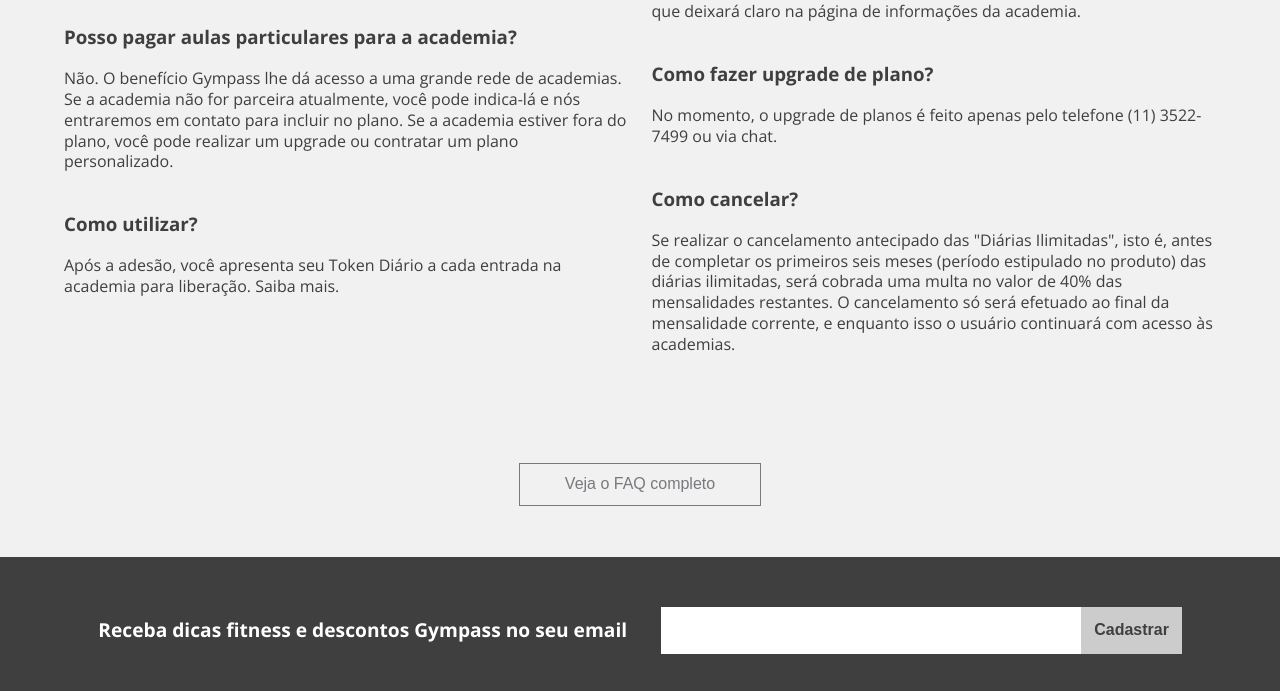
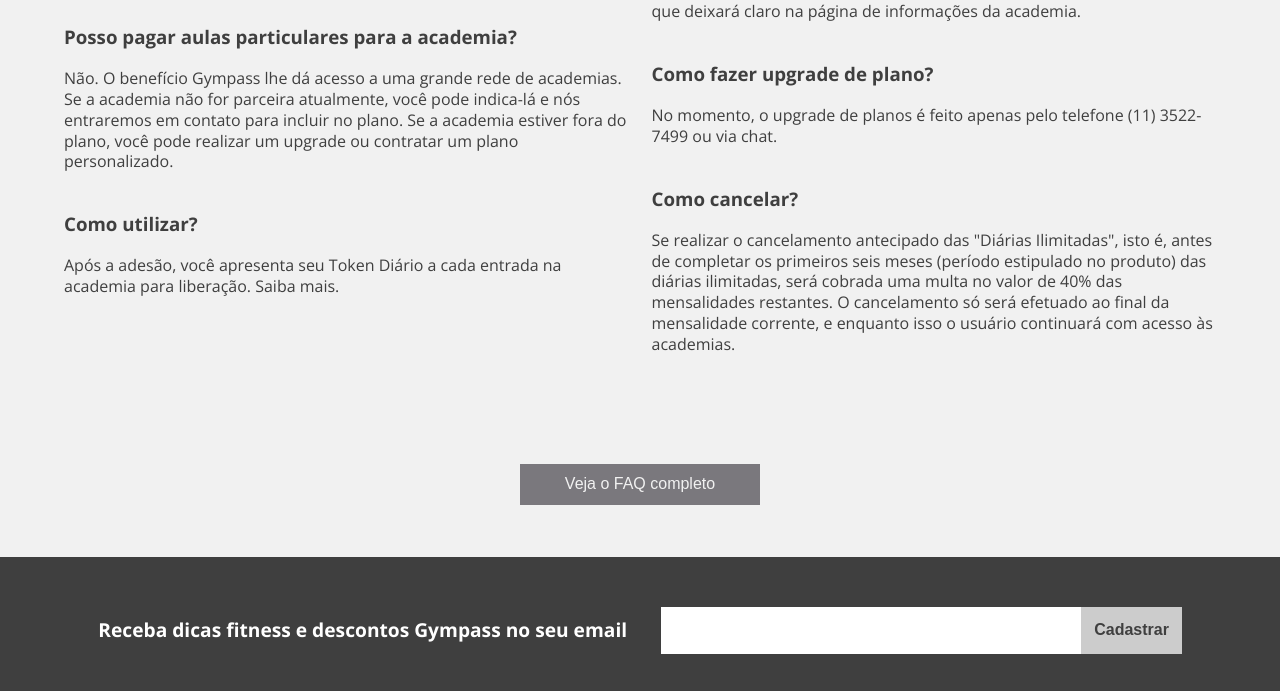
Before and after one commit to gnofoente/gym-layout, a website built with webpack: page index.html in a window 1280 px wide. In both pictures the pointer is over the button "Veja o FAQ completo". Shown: the part 1845-2536 px from the top of the page. Built offline with nearby package versions, Linux system fonts and the light colour scheme; files whose address does not match are found by name.

Commit message:
More visual effects on buttons

```diff
--- a/css/style.css
+++ b/css/style.css
@@ -55,6 +55,10 @@
 	margin-top: 20px;
 	padding: .9em .8em;
 	font-weight: bold;
+}
+
+.button:hover {
+	cursor: pointer;
 }
 
 /*
@@ -512,13 +516,20 @@
 }
 
 .button--faq {
-	font-weight: normal;
+	border: #7a787d 1px solid;
 	background: transparent;
 	color: #7a787d;
-	border: #7a787d 1px solid;
 	display: block;
+	font-weight: normal;
 	margin: 50px auto;
 	padding: .7em 2.8em;
+	transition: .3s ease;
+}
+
+.button--faq:hover {
+	background: #7a787d;
+	border: 1px solid #f1f1f1;
+	color: #f1f1f1;
 }
 
 /*
@@ -552,6 +563,7 @@
 	border: none;
 	height: 47px;
 	margin-right: -4px;
+	padding-left: 13px;
 }
 
 @media (min-width: 950px) {
```
